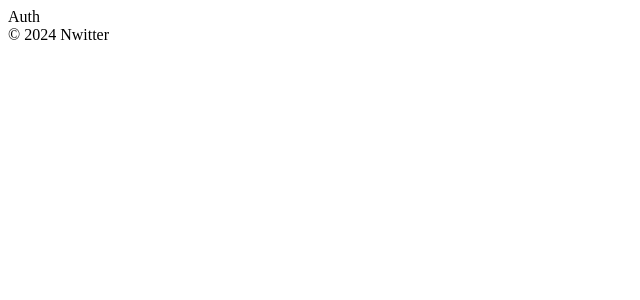
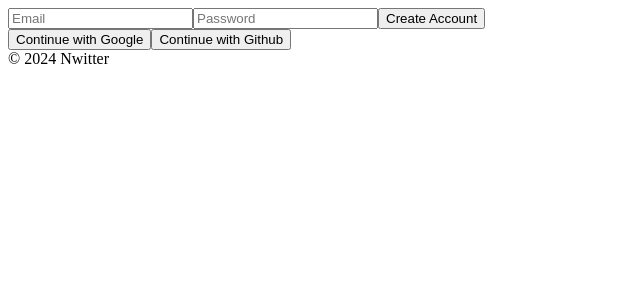
Before and after one commit to YaRu1340/nwitter, a React (Create React App) app: page /#/ in a window 1280 px wide. Shown: the top 300 px of the page, without its empty margins (0-640 px from the left). Built offline with nearby package versions, Linux system fonts and the light colour scheme; no server answers.

Commit message:
modified:   src/components/App.js 	modified:   src/fbase.js 	modified:   src/index.js 	modified:   src/routes/Auth.js

```diff
--- a/src/components/App.js
+++ b/src/components/App.js
@@ -1,8 +1,9 @@
 import { useState } from "react";
 import AppRouter from "components/Router";
+import { authService } from "fbase";
 
 function App() {
-  const [isLoggedIn, setIsLoggedIn] = useState(false);
+  const [isLoggedIn, setIsLoggedIn] = useState(authService.currentUser);
   return (
     <>
       <AppRouter isLoggedIn={isLoggedIn} />
--- a/src/fbase.js
+++ b/src/fbase.js
@@ -11,4 +11,6 @@
     appId: process.env.REACT_APP_APP_ID
   };
 
-  export default firebase.initializeApp(firebaseConfig);
+  firebase.initializeApp(firebaseConfig);
+
+  export const authService = firebase.auth();
--- a/src/index.js
+++ b/src/index.js
@@ -1,5 +1,5 @@
 import React from 'react';
-import ReactDOM from 'react-dom';
+import ReactDOM from 'react-dom/client';
 import App from "components/App"
 
 const root = ReactDOM.createRoot(document.getElementById('root'));
--- a/src/routes/Auth.js
+++ b/src/routes/Auth.js
@@ -1,3 +1,66 @@
-const Auth = () => <span>Auth</span>;
+import { authService } from "fbase";
+import { useState } from "react";
+
+const Auth = () => {
+    const [email, setEmail] = useState("");
+    const [password, setPassword] = useState("");
+    const [newAccount, setNewAccount] = useState(true);
+
+    const onChange = (event) => {
+        const {
+            target: { name, value },
+        } = event;
+        if (name === "email") {
+            setEmail(value);
+        } else if (name === "password") {
+            setPassword(value)
+        }
+    };
+
+    const onSubmit = async (event) => {
+        event.preventDefault();
+        try{
+            let data;
+            if (newAccount) {
+                //create newAccount
+                data = await authService.createUserWithEmailAndPassword(email, password);
+            } else {
+                //log in
+                data = await authService.signInWithEmailAndPassword(email, password);
+            }
+            console.log(data);
+        }catch (error) {
+            console.log(error);
+        }
+    };
+
+    return (
+        <div>
+            <form onSubmit={onSubmit}>
+                <input
+                name="email"
+                type="email"
+                placeholder="Email"
+                required
+                value={email}
+                onChange={onChange}
+                />
+                <input
+                name="password"
+                type="password"
+                placeholder="Password"
+                required
+                value={password}
+                onChange={onChange}
+                />
+                <input type="submit" value={newAccount ? "Create Account" : "Log in"} />
+            </form>
+            <div>
+                <button>Continue with Google</button>
+                <button>Continue with Github</button>
+            </div>
+        </div>
+    );
+};
 
 export default Auth;
```
